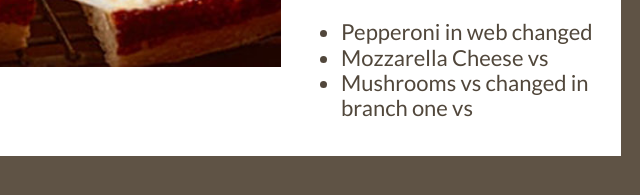
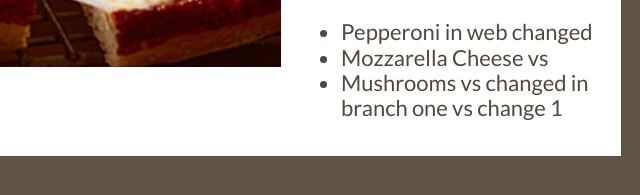
Before and after one commit to milli021k/pizza-main, a plain HTML site: page index.html in a window 1280 px wide. Shown: the part 321-516 px from the top of the page, 509-1149 px from the left. Drawn offline with nearby package versions, Linux system fonts and the light colour scheme; a web font is replaced by a local one.

Commit message:
1 vscoide

```diff
--- a/index.html
+++ b/index.html
@@ -24,7 +24,7 @@
         <ul>
           <li>Pepperoni in web changed</li>
           <li>Mozzarella Cheese vs</li>
-          <li>Mushrooms vs changed in branch one vs</li>
+          <li>Mushrooms vs changed in branch one vs change 1</li>
         </ul>
       </div>
     </div>
```
